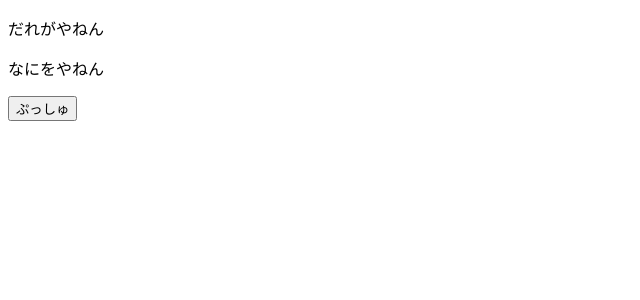
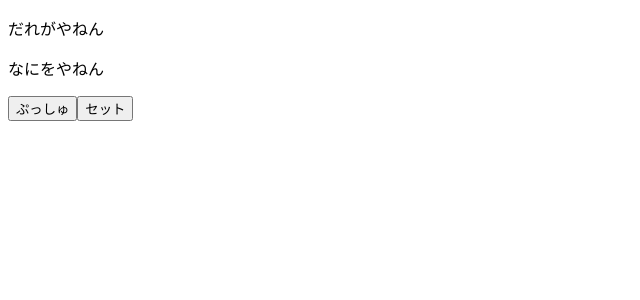
Before and after one commit to TomoyukiMatsuda/Topic_in_Travel_App, a Next.js app: page / in a window 1280 px wide. Shown: the top 300 px of the page, without its empty margins (0-640 px from the left). Built offline with nearby package versions, Linux system fonts and the light colour scheme.

Commit message:
kotlin fun_topic api を開発環境で叩いた

```diff
--- a/package.json
+++ b/package.json
@@ -8,6 +8,7 @@
     "start": "next start"
   },
   "dependencies": {
+    "axios": "^0.21.1",
     "next": "10.1.3",
     "node-fetch": "^2.6.1",
     "react": "17.0.2",
--- a/src/components/Main/index.tsx
+++ b/src/components/Main/index.tsx
@@ -1,11 +1,13 @@
-import { useState } from "react";
+import {useCallback, useState} from "react";
 import Head from "next/head";
+import axios from "axios";
+
+interface CommonTopic {
+  id: number;
+  content: string;
+}
 
 export const Main = () => {
-  const [topic, setTopic] = useState("なにをやねん");
-  const [member, setMember] = useState("だれがやねん");
-
-  // TODO: 話題を充実させる
   const topics: Array<string> = [
     "最近あった面白いこと",
     "最近ハッピーだったこと",
@@ -45,6 +47,65 @@ export const Main = () => {
     "何か新しく始めたいことは？",
     "無人島に持っていくもの１つ",
   ];
+  const [topic, setTopic] = useState("なにをやねん");
+  const [member, setMember] = useState("だれがやねん");
+  const [commonTopics, setCommonTopics] = useState(topics);
+
+  // url http://localhost:8080/common_topic/list
+  const getCommonTopics = useCallback(() => {
+    axios
+      .get<Array<CommonTopic>>("http://localhost:8080/common_topic/list")
+      .then((res) => {
+        const getTopics = res.data.map((getTopic) => (
+          getTopic.content
+        ))
+
+        setCommonTopics(getTopics);
+        console.log(getTopics);
+      })
+      .catch()
+  }, []);
+
+  // TODO: 話題を充実させる
+  // const topics: Array<string> = [
+  //   "最近あった面白いこと",
+  //   "最近ハッピーだったこと",
+  //   "最近失敗したこと",
+  //   "１ヶ月の休みが会ったらなにする？",
+  //   "１億円あったらどうする？",
+  //   "休日はどう過ごしている？",
+  //   "こういう人は許せない",
+  //   "朝起きて最初にすること",
+  //   "人生で最も乗っていたときの話",
+  //   "無人島に持っていくもの３つ",
+  //   "もう一度人生をやるとしたらなにになる？",
+  //   "50歳のときにどうなっていたい？",
+  //   "人生最大の失敗",
+  //   "最後に泣いたのは？",
+  //   "１年前の今頃なにしてた？",
+  //   "５年前の今頃なにしてた？",
+  //   "３年前の今頃なにしてた？",
+  //   "なぞに覚えている一番小さい頃の思い出",
+  //   "小さい頃の夢",
+  //   "最近買った高価なもの",
+  //   "子供に付けたい名前",
+  //   "すべらない話",
+  //   "今ハマっていること",
+  //   "永遠の何歳でいたい？",
+  //   "今の生活の中での一番の楽しみ",
+  //   "昔学校で流行った遊び",
+  //   "大学時代に戻ったらやりたいこと",
+  //   "職場にいるおもろい人",
+  //   "最近感じた青春",
+  //   "自分の中での流行語",
+  //   "最近「自分天才か!」と感じたこと",
+  //   "自分の好きなところ",
+  //   "もう一度新卒就活するとしたらどこにいく？",
+  //   "自由に職業選べるとしたらなにやる",
+  //   "自分に子供ができたらなにになって欲しい？",
+  //   "何か新しく始めたいことは？",
+  //   "無人島に持っていくもの１つ",
+  // ];
 
   // TODO: 名前をもっとおもろくする
   // 小池たちバージョン
@@ -58,14 +119,14 @@ export const Main = () => {
 
   const members: Array<string> = ["よっしーパイセン", "アサイ君", "まつだ氏"];
 
-  const onClickShuffle = () => {
+  const onClickShuffle = useCallback(() => {
     // シャッフルされた話題を表示させる
-    let topicNum = Math.floor(Math.random() * topics.length);
+    let topicNum = Math.floor(Math.random() * commonTopics.length);
     let memberNum = Math.floor(Math.random() * members.length);
 
-    setTopic(topics[topicNum]);
+    setTopic(commonTopics[topicNum]);
     setMember(members[memberNum]);
-  };
+  }, [commonTopics, members]);
 
   return (
     <div className="mt-5 justify-center flex flex-col">
@@ -87,6 +148,13 @@ export const Main = () => {
       >
         ぷっしゅ
       </button>
+
+      <button
+        className="text-white text-4xl font-semibold shadow-2xl rounded-full bg-blue-400 p-2 m-5 hover:bg-blue-300 active:shadow-none mt-11"
+        onClick={getCommonTopics}>
+        セット
+      </button>
+
     </div>
   );
 };
```
Also changed, not shown: 1 other file (tests, documents, lock files or other folders).
